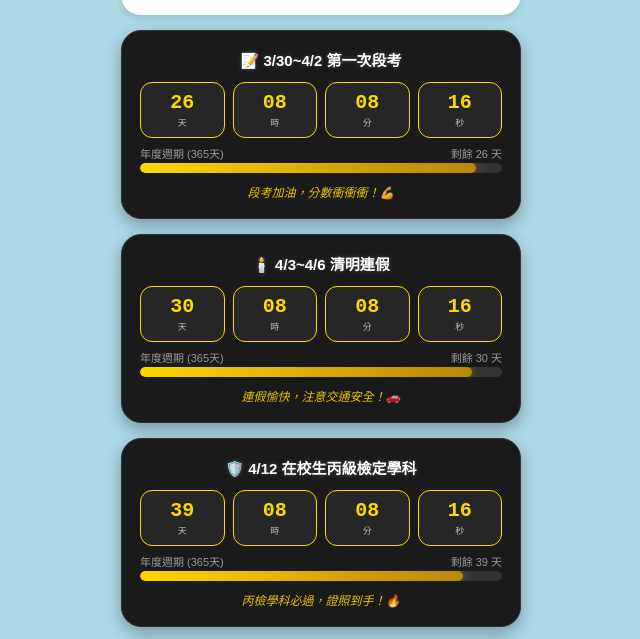
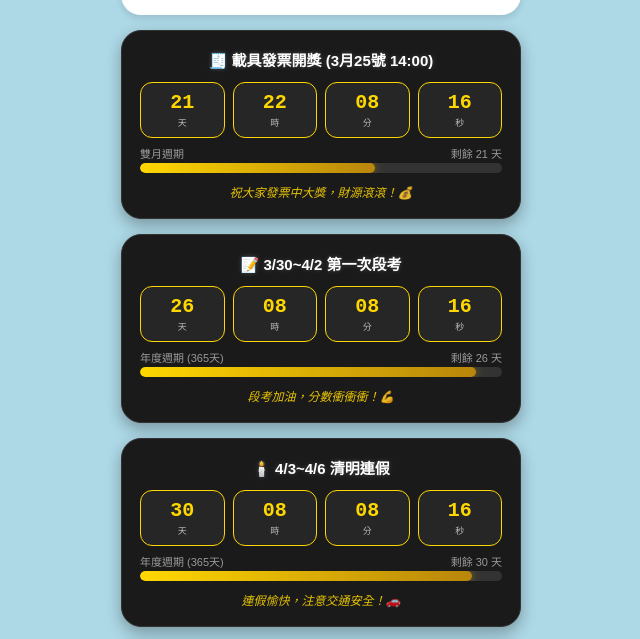
Before and after one commit to dader60dader60-code/dader_60, a plain HTML site: page index.html in a window 1280 px wide. Shown: the part 3943-4582 px from the top of the page, without its empty margins (319-959 px from the left). Drawn offline with Linux system fonts and the light colour scheme; no server answers.

Commit message:
Update index.html

```diff
--- a/index.html
+++ b/index.html
@@ -220,8 +220,9 @@
     const API_KEY = "CWA-E16D81B4-7836-43CA-95E5-51D9A434B120";
     let weatherDataCache = null;
 
-    // 倒數日資料 (修改點：total 全部統一為 365)
+    // 倒數日資料 (針對載具發票開獎名稱進行動態修改邏輯)
     const countdownEvents = [
+        { id: 'receipt', title: '🧾 載具發票開獎 (日期 14:00)', isReceipt: true, total: 60, wish: '祝大家發票中大獎，財源滾滾！💰' },
         { id: 'exam1', title: '📝 3/30~4/2 第一次段考', date: '2026-03-30', total: 365, wish: '段考加油，分數衝衝衝！💪' },
         { id: 'tomb', title: '🕯️ 4/3~4/6 清明連假', date: '2026-04-03', total: 365, wish: '連假愉快，注意交通安全！🚗' },
         { id: 'c-test', title: '🛡️ 4/12 在校生丙級檢定學科', date: '2026-04-12', total: 365, wish: '丙檢學科必過，證照到手！🔥' },
@@ -243,7 +244,7 @@
             const card = document.createElement('div');
             card.className = 'event-card';
             card.innerHTML = `
-                <span class="event-title">${ev.title}</span>
+                <span class="event-title" id="title-${ev.id}">${ev.title}</span>
                 <div class="timer-grid">
                     <div class="timer-unit-box"><span class="timer-val" id="d-${ev.id}">-</span><span class="timer-unit-label">天</span></div>
                     <div class="timer-unit-box"><span class="timer-val" id="h-${ev.id}">-</span><span class="timer-unit-label">時</span></div>
@@ -252,7 +253,7 @@
                 </div>
                 <div class="progress-container">
                     <div class="progress-info">
-                        <span id="label-total-${ev.id}">年度週期 (365天)</span>
+                        <span id="label-total-${ev.id}">${ev.isReceipt ? '雙月週期' : '年度週期 (365天)'}</span>
                         <span id="label-remain-${ev.id}">剩餘 -- 天</span>
                     </div>
                     <div class="progress-bg"><div class="progress-fill" id="bar-${ev.id}"></div></div>
@@ -267,7 +268,37 @@
         const now = new Date();
         countdownEvents.forEach(ev => {
             let target;
-            if (ev.isRecurring) {
+
+            if (ev.isReceipt) {
+                // 發票開獎邏輯：每逢單月 25 號 14:00 (1, 3, 5, 7, 9, 11)
+                let year = now.getFullYear();
+                let month = now.getMonth(); // 0-11
+
+                // 找出下一個開獎月份 (0=1月, 2=3月, 4=5月...)
+                let targetMonth;
+                if (month % 2 === 0) {
+                    targetMonth = month;
+                } else {
+                    targetMonth = month + 1;
+                }
+
+                target = new Date(year, targetMonth, 25, 14, 0, 0);
+
+                // 如果已過下午兩點，跳下一個單月
+                if (target < now) {
+                    targetMonth += 2;
+                    if (targetMonth > 11) {
+                        targetMonth = 0;
+                        year += 1;
+                    }
+                    target = new Date(year, targetMonth, 25, 14, 0, 0);
+                }
+                // 修改標題名稱為 (日期 14:00)
+                const titleElem = document.getElementById(`title-${ev.id}`);
+                if (titleElem) {
+                    titleElem.innerText = `🧾 載具發票開獎 (${targetMonth + 1}月25號 14:00)`;
+                }
+            } else if (ev.isRecurring) {
                 target = new Date(now.getFullYear(), 9, 10);
                 if (target < now) target.setFullYear(now.getFullYear() + 1);
             } else {
@@ -286,7 +317,7 @@
                 if (dElem) {
                     [dElem, hElem, mElem, sElem].forEach(el => el.innerText = "0");
                     bar.style.width = "100%";
-                    remLabel.innerText = "已抵達！";
+                    remLabel.innerText = "開獎中/已抵達！";
                 }
             } else {
                 const days = Math.floor(diff / (1000 * 60 * 60 * 24));
@@ -300,8 +331,9 @@
                     mElem.innerText = mins.toString().padStart(2, '0');
                     sElem.innerText = secs.toString().padStart(2, '0');
 
-                    // 修改點：根據一整年 365 天計算百分比進度
-                    const percent = Math.max(0, Math.min(100, (1 - (days / 365)) * 100));
+                    // 進度條計算
+                    const divisor = ev.isReceipt ? 60 : 365;
+                    const percent = Math.max(0, Math.min(100, (1 - (days / divisor)) * 100));
                     bar.style.width = percent + "%";
                     remLabel.innerText = `剩餘 ${days} 天`;
                 }
```
